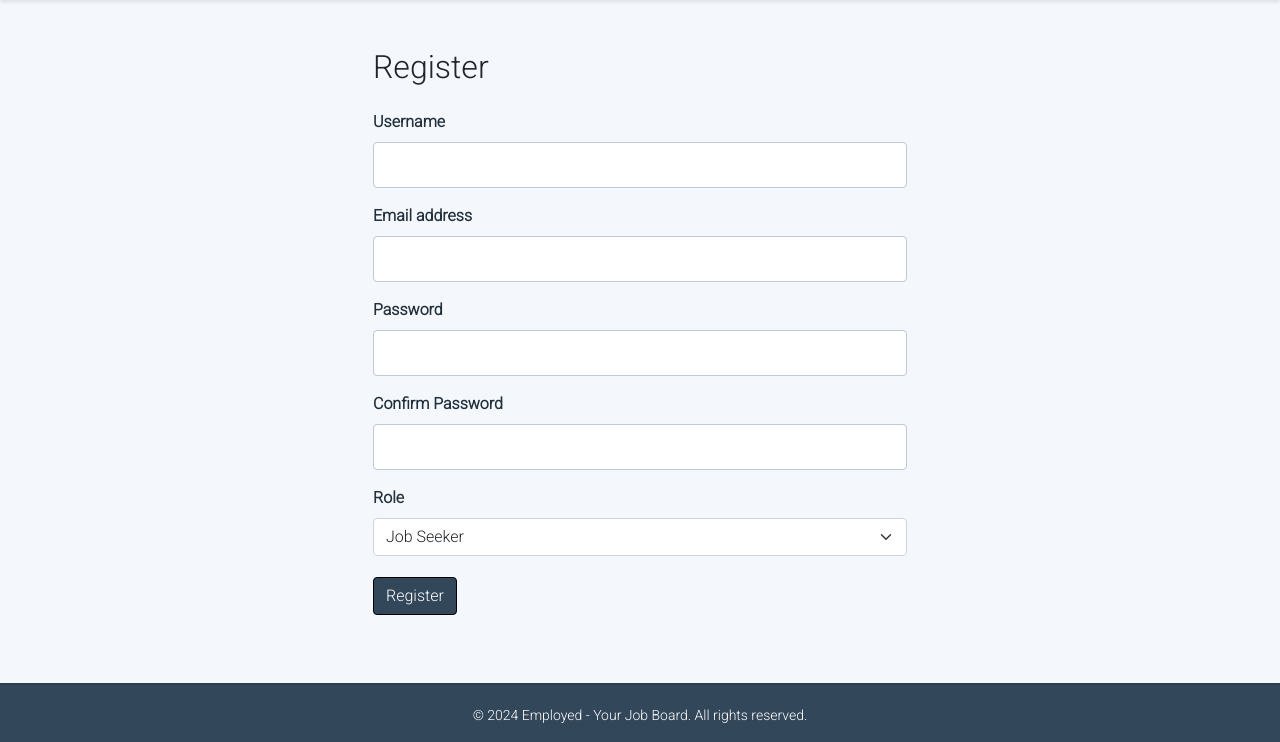
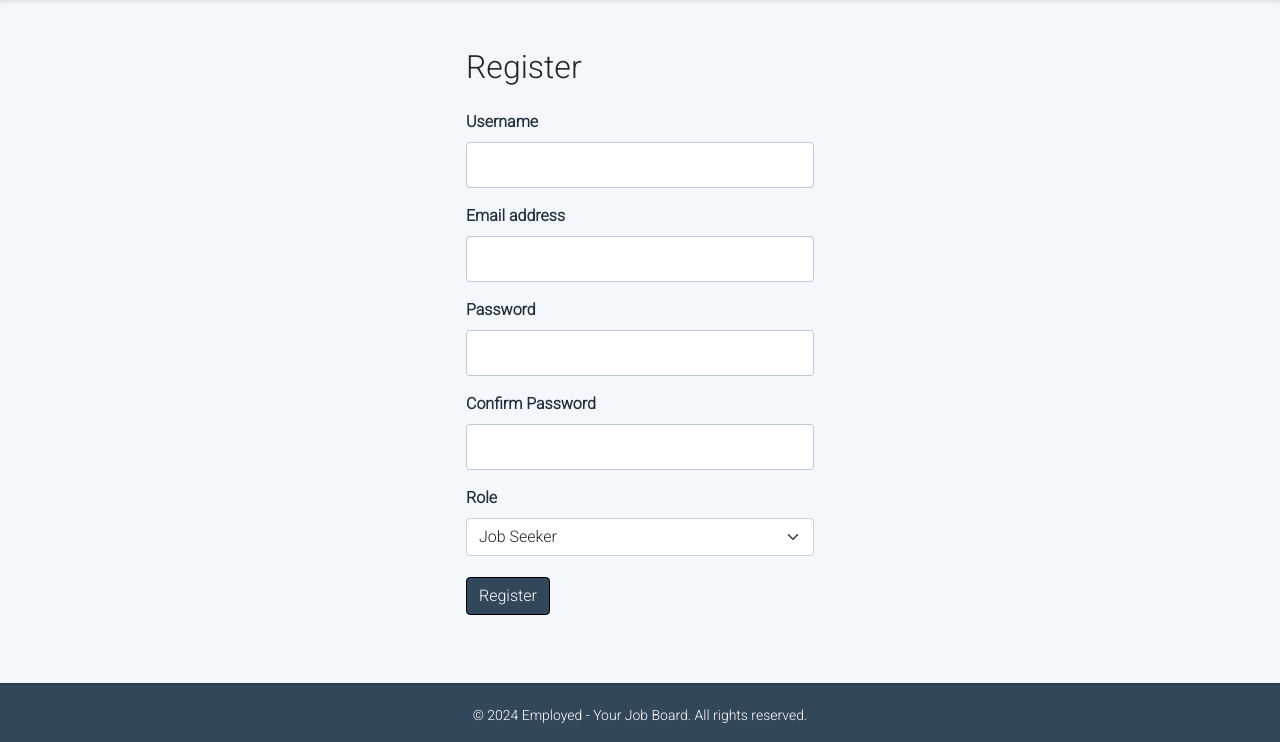
Before and after one commit to Dimmanzo/employed, a Django app: page /profiles/register/ in a window 1280 px wide. Shown: the part 58-800 px from the top of the page. Run offline with Django 4.2, Linux system fonts and the light colour scheme; parts of the project's set-up code (start-up, migrations or seed data) failed here and were passed over.

Commit message:
Adjusted login/register form style

```diff
--- a/profiles/templates/profiles/login.html
+++ b/profiles/templates/profiles/login.html
@@ -18,7 +18,7 @@
 
 <div class="container mt-5">
     <div class="row justify-content-center">
-        <div class="col-md-6">
+        <div class="col-md-4">
             <h2 class="text-left mb-4">Login</h2>
             <form method="POST">
                 {% csrf_token %}
--- a/profiles/templates/profiles/register.html
+++ b/profiles/templates/profiles/register.html
@@ -16,7 +16,7 @@
 
 <div class="container mt-5">
     <div class="row justify-content-center">
-        <div class="col-md-6">
+        <div class="col-md-4">
             <h2 class="text-left mb-4">Register</h2>
             <form method="POST">
                 {% csrf_token %}
```
